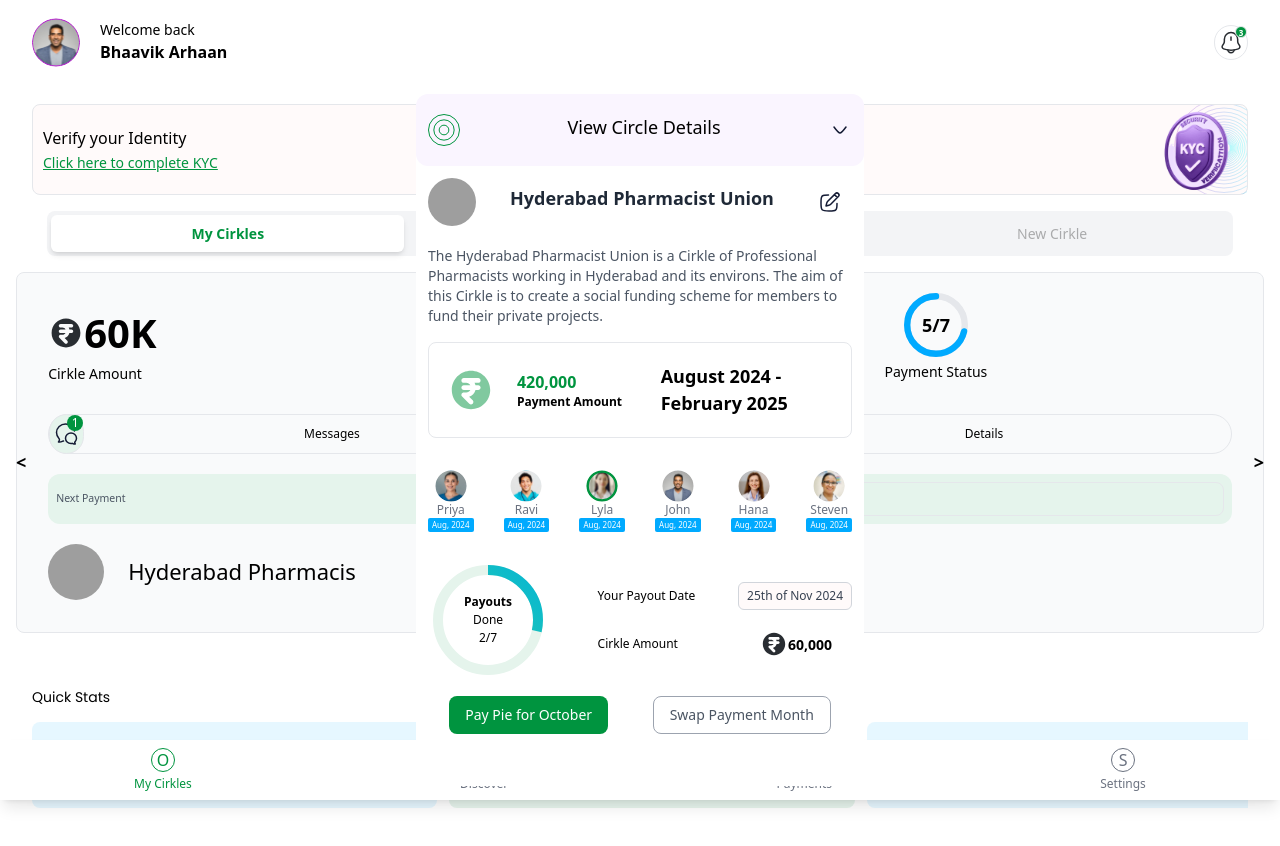
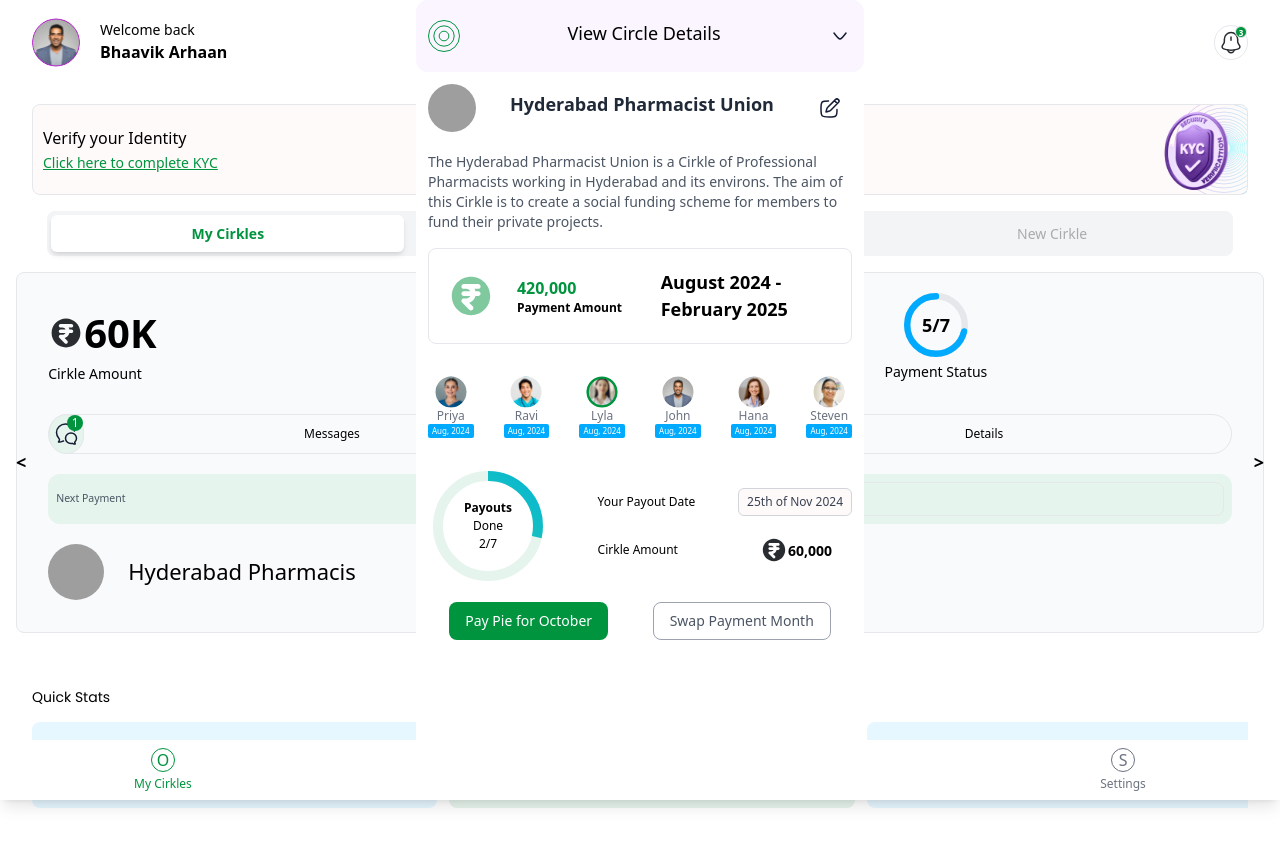
Before and after one commit to Ochaworldwide/fundcirkle, a React (Vite) app: page /dashboard in a window 1280 px wide. Both pictures are taken after a click on the element "Details". Shown: the top 846 px of the page. Built offline with nearby package versions, Linux system fonts and the light colour scheme; grey boxes are pictures that could not be loaded; a web font is replaced by a local one.

Commit message:
updated the details component

```diff
--- a/src/Component/Cirkles/CirkleDetailsModal.jsx
+++ b/src/Component/Cirkles/CirkleDetailsModal.jsx
@@ -73,9 +73,9 @@ const CirkleDetailsModal = () => {
         ease: "easeInOut",
       }} // Smooth transitio
       // transition={{ type: "spring", stiffness: 100, damping: 15 }}
-      className="fixed bottom-0 left-0 right-0 inset-0  bg-opacity-75 flex justify-center items-center pt-20"
+      className="fixed bottom-0 left-0 right-0 inset-0  5 rounded-lg mx-auto max-w-md z-50  bg-white"
     >
-      <div className="bg-white pb-10 rounded-lg max-w-md w-full">
+      <div className=" pb-10 rounded-lg max-w-md w-full">
         <div className="py-5 px-3 bg-[#FAF5FF] flex justify-between w-[100%] mx-auto rounded-xl">
           <img src="/images/tricycle.svg" alt="" srcset="" />
 
```
